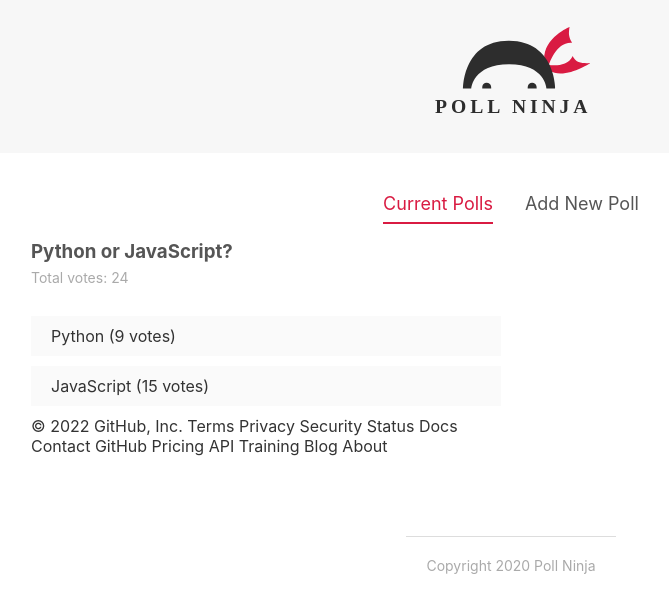
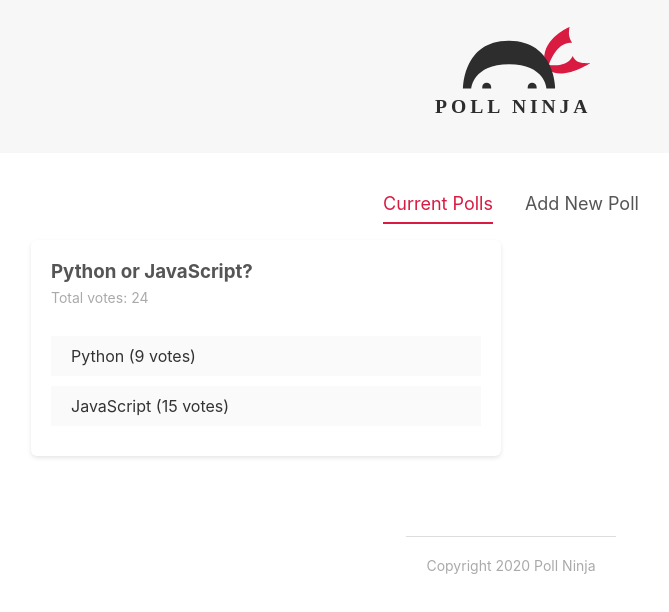
Before and after one commit to muonius/svelte-polls, a Svelte app: page / in a window 1280 px wide. Shown: the top 612 px of the page, without its empty margins (129-798 px from the left). Built offline with nearby package versions, Linux system fonts and the light colour scheme.

Commit message:
reusuable card component

```diff
--- a/src/components/PollDetails.svelte
+++ b/src/components/PollDetails.svelte
@@ -1,9 +1,11 @@
 <script>
+  import Card from "../shared/Card.svelte";
   export let poll;
   // reactive values
   $: totalVotes = poll.votesA + poll.votesB;
 </script>
 
+<Card>
   <div class="poll">
     <h3>{poll.question}</h3>
     <p>Total votes: {totalVotes}</p>
@@ -16,8 +18,7 @@
       <span>{poll.answerB} ({poll.votesB} votes)</span>
     </div>
   </div>
-© 2022 GitHub, Inc. Terms Privacy Security Status Docs Contact GitHub Pricing API
-Training Blog About
+</Card>
 
 <style>
   h3 {
--- /dev/null
+++ b/src/shared/Card.svelte
@@ -0,0 +1,14 @@
+<!-- type div. will create class directly -->
+<!-- slot is html child passed onto card -->
+<div class="card">
+  <slot />
+</div>
+
+<style>
+  .card {
+    background: #fff;
+    padding: 20px;
+    border-radius: 6px;
+    box-shadow: 0px 2px 4px rgba(0, 0, 0, 0.1);
+  }
+</style>
```
Lines whose indentation alone changed are shown as unchanged.
